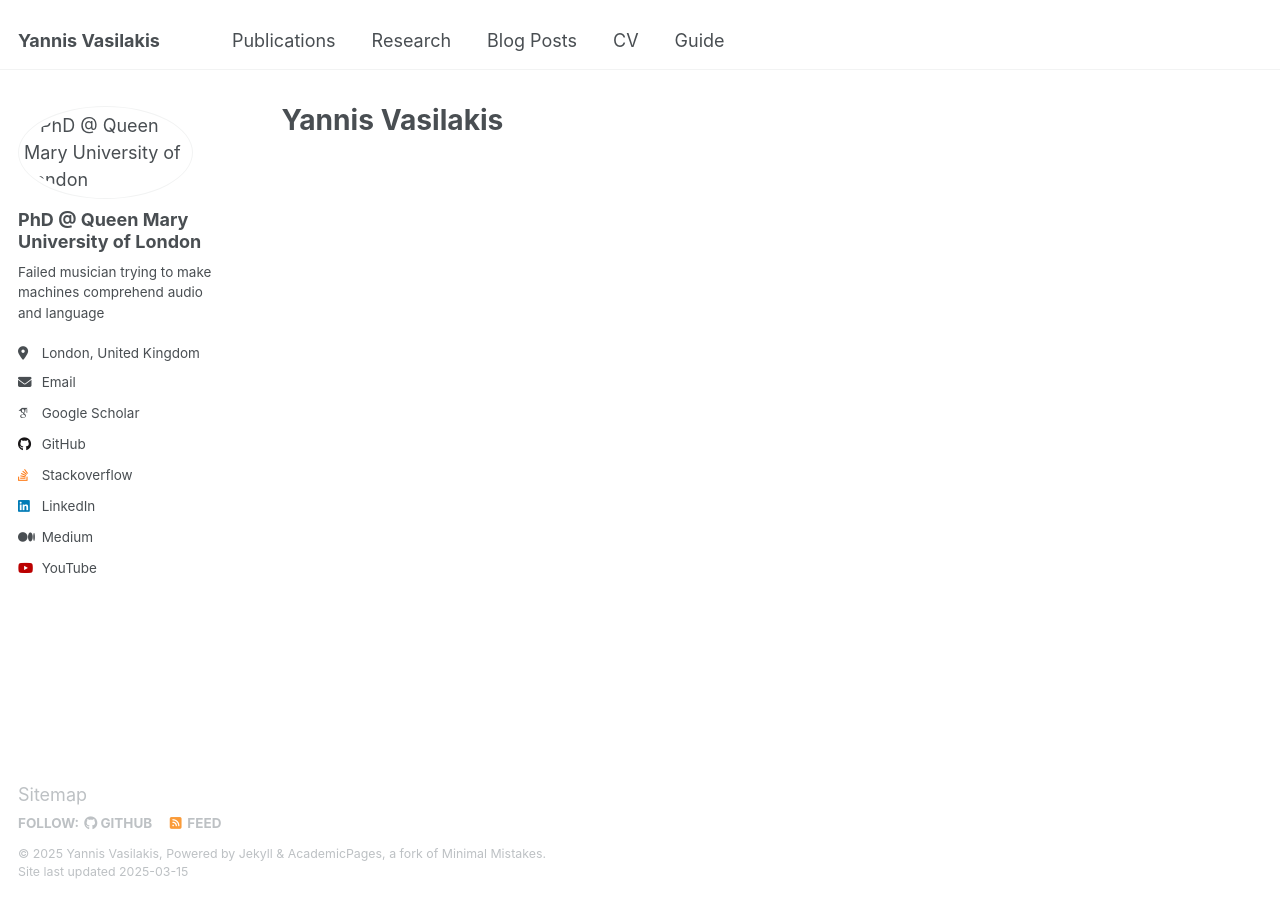
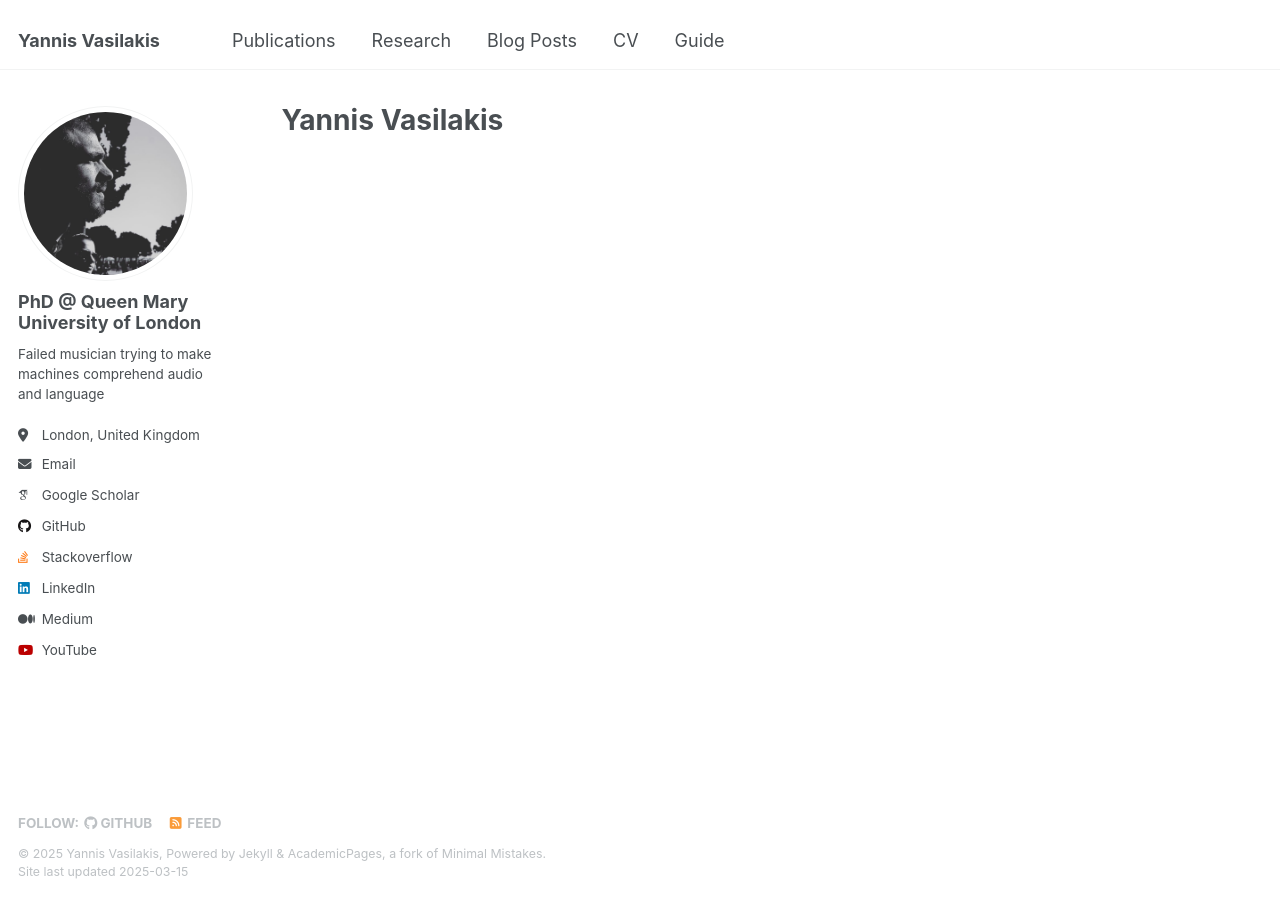
Before and after one commit to YannisBilly/YannisBilly.github.io, a Jekyll site: the page built from _pages/about.md, in a window 1280 px wide. Built offline with Jekyll 4.4.1, drawn with Linux system fonts in a browser that asks for light colours; some web fonts are replaced.

Commit message:
Excluded footer, changed the url variable to point to my website and testing the image

```diff
--- a/_config.yml
+++ b/_config.yml
@@ -13,16 +13,16 @@ title                    : "Yannis Vasilakis"
 title_separator          : "-"
 name                     : &name "Yannis Vasilakis"
 description              : &description "personal description"
-url                      : https://academicpages.github.io # the base hostname & protocol for your site e.g. "https://[your GitHub username].github.io"
+url                      : https://yannisbilly.github.io # the base hostname & protocol for your site e.g. "https://[your GitHub username].github.io"
 baseurl                  : "" # the subpath of your site, e.g. "/blog"
-repository               : "academicpages/academicpages.github.io"
+repository               : "YannisBilly/yannisbilly.github.io.github.io"
 
 # Site Author - The following control what appear as part of the author content on the side bar.
 #               If a field is blank the icon and link will not appear, otherwise it will be shown.
 #               Additional customization can be done by editing /_includes/author-profile.html
 author:
   # Biographic information
-  avatar           : "images/fatsa.png"
+  avatar           : "fatsa.png"
   name             : "PhD @ Queen Mary University of London"
   pronouns         : # example: "she/her"
   bio              : "Failed musician trying to make machines comprehend audio and language"
--- a/_includes/footer/custom.html
+++ b/_includes/footer/custom.html
@@ -1,3 +1,3 @@
 <!-- start custom footer snippets -->
-<a href="/sitemap/">Sitemap</a>
+<!-- <a href="/sitemap/">Sitemap</a> -->
 <!-- end custom footer snippets -->
```
